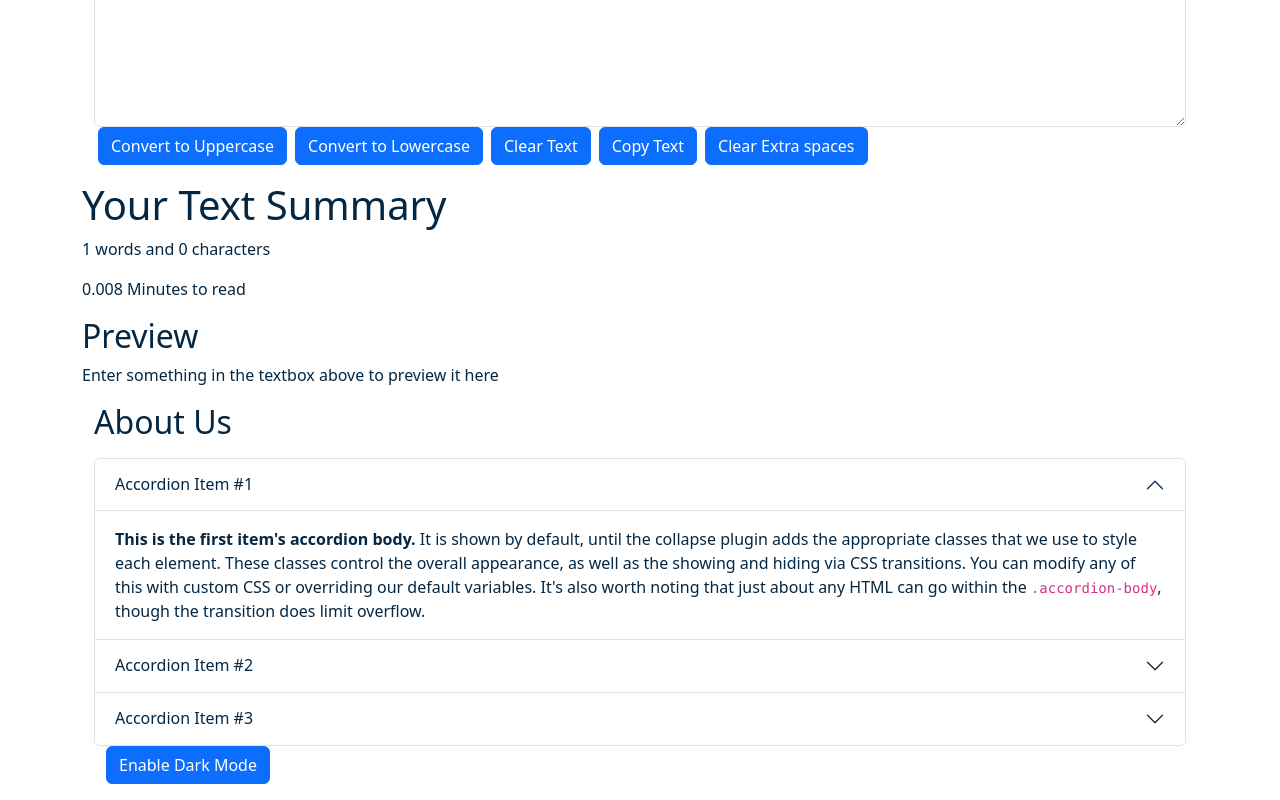
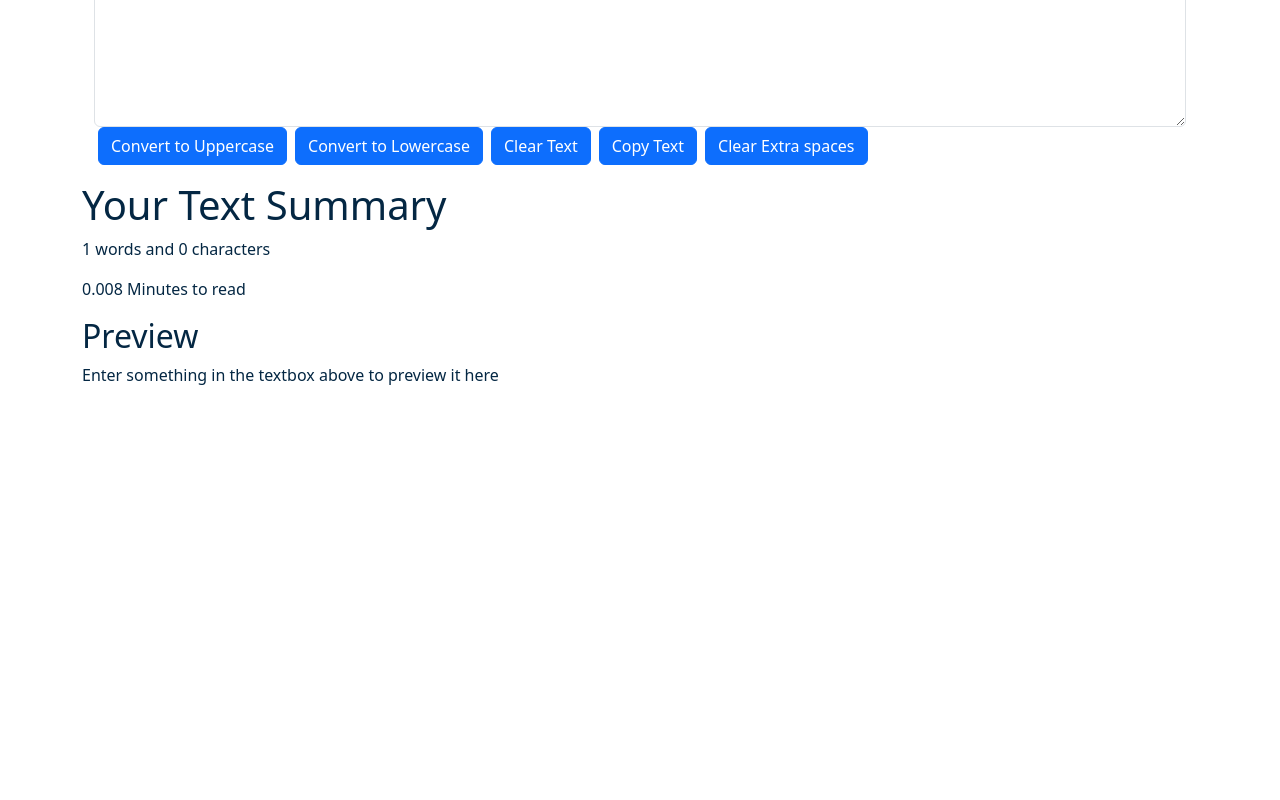
Before and after one commit to PAInPROCk/society_website, a React (Create React App) app: page / in a window 1280 px wide. Shown: the part 255-1055 px from the top of the page. After the commit the page ends 800 px from the top, so only its background shows below. Built offline with nearby package versions, Linux system fonts and the light colour scheme.

Commit message:
06-03-2025 3:30  video 16 R

```diff
--- a/package.json
+++ b/package.json
@@ -8,7 +8,7 @@
     "react": "^19.0.0",
     "react-dom": "^19.0.0",
     "react-router-dom": "^7.2.0",
-    "react-scripts": "^3.0.1"
+    "react-scripts": "^5.0.1"
   },
   "scripts": {
     "start": "react-scripts --openssl-legacy-provider start",
--- a/src/App.js
+++ b/src/App.js
@@ -9,6 +9,12 @@ import 'bootstrap/dist/css/bootstrap.min.css';
 import 'bootstrap/dist/js/bootstrap.bundle.min.js';  // Required for JS components like accordion
 import Alert from './components/Alert';
 import About from './components/About';
+import {
+  BrowserRouter as Router,
+  Switch,
+  Route,
+  Link
+} from "react-router-dom";
 
 
 function App() {
@@ -38,12 +44,15 @@ function App() {
     }
   return (
     <>
+    <Router>
       <Navbar title="TextUtils" mode={mode} toggleMode={toggleMode}></Navbar>
       <Alert alert={alert}/>
+
       <div className="container my-3">
         <TextForm showAlert={showAlert} heading="Enter the text to Analyze below" mode={mode}/>
-        <About/>
+        {/* <About/> */}
       </div>
+      </Router>
     </>
   );
 }
--- a/src/components/About.js
+++ b/src/components/About.js
@@ -1,83 +1,60 @@
-import React, { useState } from 'react';
+import React from 'react'
 
 
 export default function About(props) {
 
-    // const[myStyle, setMystle] = useState(
-    // {
+    // const [myStyle, setMyStyle] = useState({
     //     color: 'black',
-    //     backgroundColor:'white'
+    //     backgroundColor: 'white'
     // })
     let myStyle = {
         color: props.mode ==='dark'?'white':'#042743',
         backgroundColor: props.mode ==='dark'?'rgb(36 74 104)':'white',
     }
 
-    const[btntext, setbtnText] = useState("Enable Dark Mode")
-
-    const toggleStyle = ()=>{
-        if(myStyle.color ==='black'){
-            setMystyle({
-                color: 'white',
-                backgroundColor: 'black',
-                border: '1px solid white'
-            })
-            setbtnText("Enable Light Mode");
-        }
-        else {
-            setmystle({
-                color: 'black',
-                backgroundColor:'white'
-
-            })
-            setbtnText("Enable Dark Mode");
-        }
-    }
-
     return (
-        <div className='container' style={myStyle}>
-            <h2 className='my-3' style={{color: props.mode ==='dark'?'white':'#042743'}}>About Us</h2>
+        <div className="container">
+            <h1 className="my-3" style={{color: props.mode ==='dark'?'white':'#042743'}}>About Us</h1>
             <div className="accordion" id="accordionExample">
                 <div className="accordion-item">
-                    <h2 className="accordion-header">
-                        <button className="accordion-button" type="button"style={myStyle} data-bs-toggle="collapse" data-bs-target="#collapseOne" aria-expanded="true" aria-controls="collapseOne">
-                            Accordion Item #1
+                    <h2 className="accordion-header" id="headingOne">
+                    <button className="accordion-button" type="button" style={myStyle} data-bs-toggle="collapse" data-bs-target="#collapseOne" aria-expanded="true" aria-controls="collapseOne">
+                    <strong>Analyze Your text </strong>
                     </button>
                     </h2>
-                    <div id="collapseOne" className="accordion-collapse collapse show" data-bs-parent="#accordionExample">
+                    <div id="collapseOne" className="accordion-collapse collapse show" aria-labelledby="headingOne" data-bs-parent="#accordionExample">
                     <div className="accordion-body" style={myStyle}>
-                            <strong>This is the first item's accordion body.</strong> It is shown by default, until the collapse plugin adds the appropriate classes that we use to style each element. These classes control the overall appearance, as well as the showing and hiding via CSS transitions. You can modify any of this with custom CSS or overriding our default variables. It's also worth noting that just about any HTML can go within the <code>.accordion-body</code>, though the transition does limit overflow.
+                    Textutils gives you a way to analyze your text quickly and efficiently. Be it word count, character count or
+
                     </div>
                     </div>
                 </div>
                 <div className="accordion-item">
-                    <h2 className="accordion-header">
+                    <h2 className="accordion-header" id="headingTwo">
                     <button className="accordion-button collapsed" style={myStyle} type="button" data-bs-toggle="collapse" data-bs-target="#collapseTwo" aria-expanded="false" aria-controls="collapseTwo">
-                            Accordion Item #2
+                    <strong>Free to use </strong>
                     </button>
                     </h2>
-                    <div id="collapseTwo" className="accordion-collapse collapse" data-bs-parent="#accordionExample">
+                    <div id="collapseTwo" className="accordion-collapse collapse" aria-labelledby="headingTwo" data-bs-parent="#accordionExample">
                     <div className="accordion-body" style={myStyle}>
-                            <strong>This is the second item's accordion body.</strong> It is hidden by default, until the collapse plugin adds the appropriate classes that we use to style each element. These classes control the overall appearance, as well as the showing and hiding via CSS transitions. You can modify any of this with custom CSS or overriding our default variables. It's also worth noting that just about any HTML can go within the <code>.accordion-body</code>, though the transition does limit overflow.
+                    TextUtils is a free character counter tool that provides instant character count & word count statistics for a given text. TextUtils reports the number of words and characters. Thus it is suitable for writing text with word/ character limit.
                     </div>
                     </div>
                 </div>
                 <div className="accordion-item">
-                    <h2 className="accordion-header">
+                    <h2 className="accordion-header" id="headingThree">
                     <button className="accordion-button collapsed" style={myStyle} type="button" data-bs-toggle="collapse" data-bs-target="#collapseThree" aria-expanded="false" aria-controls="collapseThree">
-                            Accordion Item #3
+                    <strong>Browser Compatible </strong>
                     </button>
                     </h2>
-                    <div id="collapseThree" className="accordion-collapse collapse" data-bs-parent="#accordionExample">
+                    <div id="collapseThree" className="accordion-collapse collapse" aria-labelledby="headingThree" data-bs-parent="#accordionExample">
                     <div className="accordion-body" style={myStyle}>
-                            <strong>This is the third item's accordion body.</strong> It is hidden by default, until the collapse plugin adds the appropriate classes that we use to style each element. These classes control the overall appearance, as well as the showing and hiding via CSS transitions. You can modify any of this with custom CSS or overriding our default variables. It's also worth noting that just about any HTML can go within the <code>.accordion-body</code>, though the transition does limit overflow.
+                    This word counter software works in any web browsers such as Chrome, Firefox, Internet Explorer, Safari, Opera. It suits to count characters in facebook, blog, books, excel document, pdf document, essays, etc.
+
                     </div>
                     </div>
                 </div>
             </div>
-            <dic className="container my-3">
-                <button onClick={toggleStyle} type="button" className="btn btn-primary">{btntext}</button>
-            </dic>
 
         </div>
     )
--- a/src/components/Navbar.js
+++ b/src/components/Navbar.js
@@ -1,4 +1,5 @@
 import React from 'react'
+import {Link} from 'react-router-dom';
 
 export default function Navbar(props) {
   return (
@@ -11,10 +12,10 @@ export default function Navbar(props) {
             <div className="collapse navbar-collapse" id="navbarSupportedContent">
                 <ul className="navbar-nav me-auto mb-2 mb-lg-0">
                     <li className="nav-item">
-                        <a className="nav-link active" aria-current="page" href="/">Home</a>
+                        <Link className="nav-link active" aria-current="page" to="/">Home</Link>
                     </li>
                     <li className='nav-item'>
-                        <a className='nav-link' href='/'>About</a>
+                        <Link className='nav-link' to='/about'>About</Link>
                     </li>
                 </ul>
                 {/* <form>
```
Also changed, not shown: 1 other file (tests, documents, lock files or other folders). Lines whose indentation alone changed are shown as unchanged.
